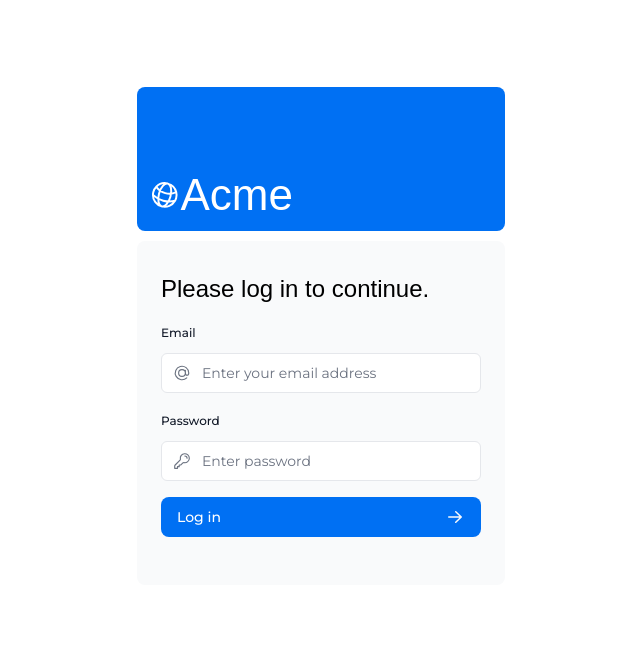
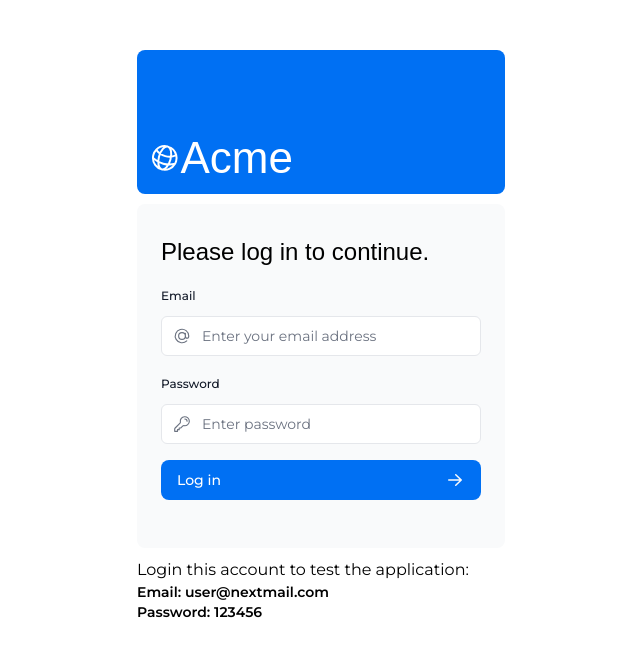
Before and after one commit to DowardCaparas/payflow, a Next.js app: page /login in a window 1280 px wide. Shown: the top 656 px of the page, without its empty margins (319-959 px from the left). Built offline with nearby package versions, Linux system fonts and the light colour scheme; a web font is replaced by a local one.

Commit message:
add login

```diff
--- a/app/login/page.tsx
+++ b/app/login/page.tsx
@@ -16,6 +16,13 @@ export default function LoginPage() {
           </div>
         </div>
         <LoginForm />
+       <div>
+       Login this account to test the application:
+        <p className='text-sm font-semibold'>
+          Email: user@nextmail.com <br />
+          Password: 123456
+        </p>
+       </div>
       </div>
     </main>
   );
```
